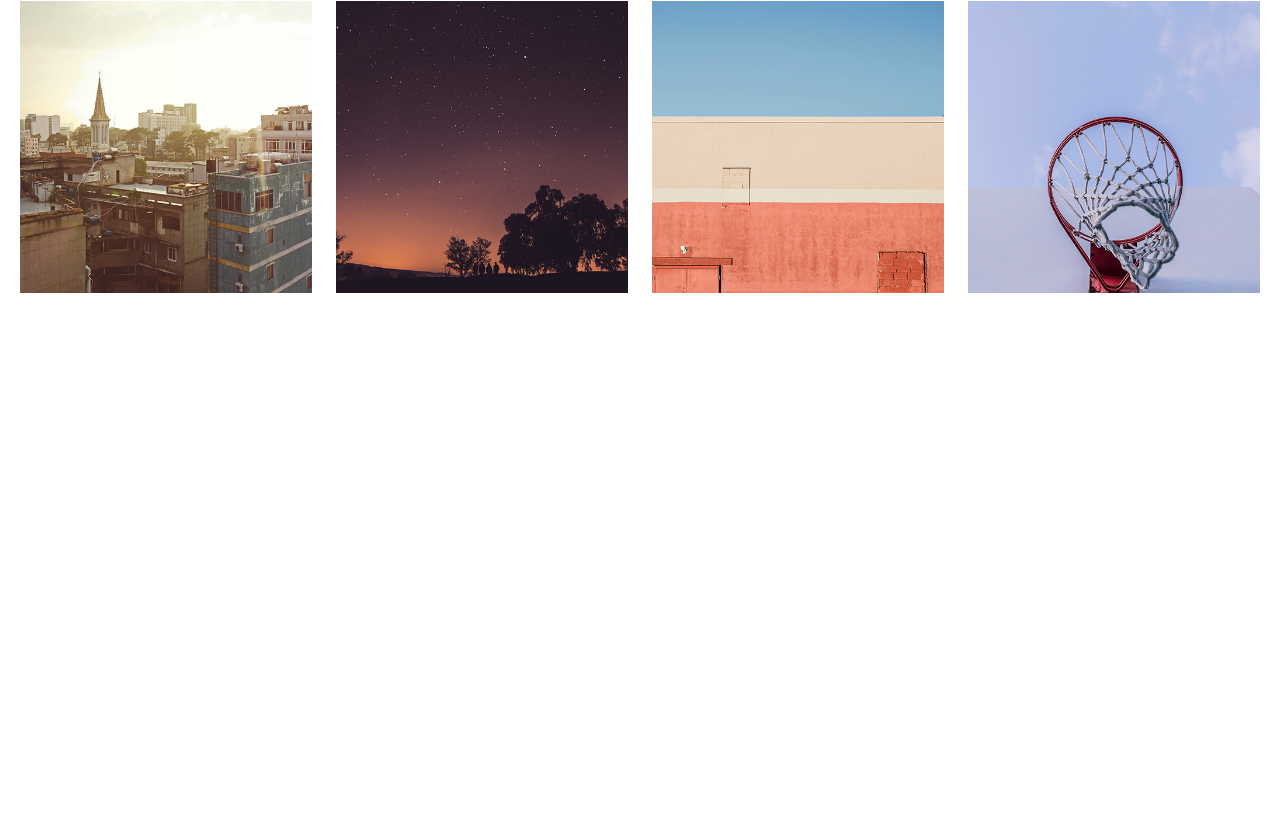
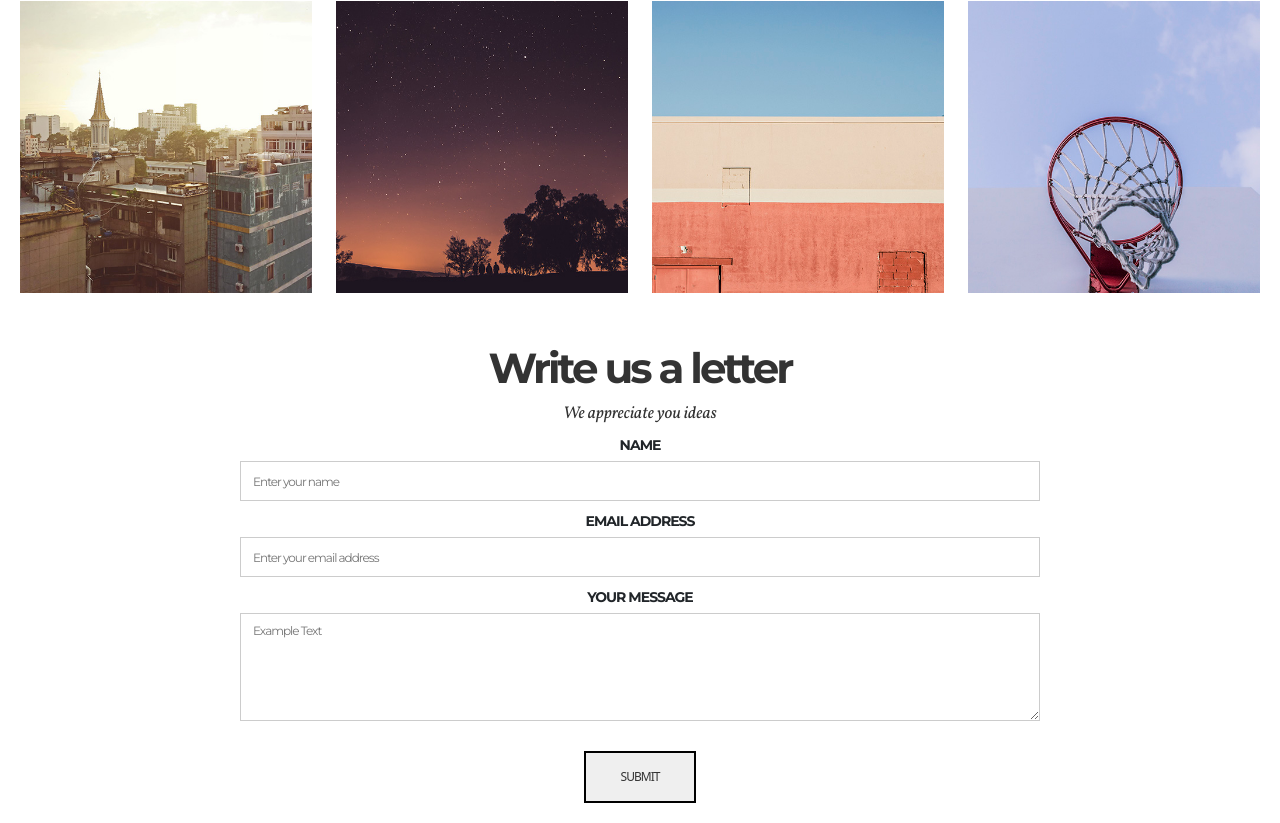
Before and after one commit to crnndavid/portfolio-clone, a React (Create React App) app: page / in a window 1280 px wide. Shown: the part 4671-5494 px from the top of the page. Before the commit the page ends 4984 px from the top, so only its background shows below. Built offline with nearby package versions, Linux system fonts and the light colour scheme.

Commit message:
Contact form design done

```diff
--- a/src/App.js
+++ b/src/App.js
@@ -11,6 +11,7 @@ import BoxText from "./components/BoxText";
 import BoxStats from "./components/BoxStats";
 import BoxDomain from "./components/BoxDomain";
 import BoxCreationInfo from "./components/BoxCreationInfo";
+import ContactForm from "./components/ContactForm";
 
 import box1 from "./assets/img/box-1.jpeg";
 import box2 from "./assets/img/box-2.jpeg";
@@ -172,6 +173,7 @@ function App() {
           />
         </Col>
       </Row>
+      <ContactForm />
     </div>
   );
 }
--- /dev/null
+++ b/src/components/ContactForm.js
@@ -0,0 +1,28 @@
+import React from "react";
+import classes from "./ContactForm.module.css";
+
+const ContactForm = () => {
+  return (
+    <div className={classes["contact-container"]}>
+      <h2 className="h2-subheader">Write us a letter</h2>
+      <h4 className="h4-subheader">We appreciate you ideas</h4>
+      <form>
+        <div className={classes["form-group"]}>
+          <label htmlFor="name">Name</label>
+          <input type="text" placeholder="Enter your name" />
+        </div>
+        <div className={classes["form-group"]}>
+          <label htmlFor="email">Email Address</label>
+          <input type="text" placeholder="Enter your email address" />
+        </div>
+        <div className={classes["form-group"]}>
+          <label htmlFor="message">Your message</label>
+          <textarea type="text" placeholder="Example Text" rows="5" />
+        </div>
+        <button className={classes["btn-action"]}>Submit</button>
+      </form>
+    </div>
+  );
+};
+
+export default ContactForm;
--- /dev/null
+++ b/src/components/ContactForm.module.css
@@ -0,0 +1,61 @@
+.btn-action {
+  padding: 15px 35px;
+
+  margin-top: 30px;
+  border: 2px solid black;
+  text-transform: uppercase;
+  font-size: 12px;
+  color: var(--btn-text-color);
+  letter-spacing: -1px;
+  transition: all 0.5s ease-in-out;
+}
+
+.btn-action:hover {
+  background-color: var(--light-grey-color-hover);
+  color: var(--white-color);
+  border: 2px solid var(--light-grey-color-hover);
+}
+
+.contact-container {
+  padding: 50px 20px 0;
+  display: flex;
+  flex-direction: column;
+  justify-content: center;
+  align-items: center;
+  text-align: center;
+}
+
+.form-group {
+  display: flex;
+  flex-direction: column;
+}
+
+.form-group label {
+  font-family: Montserrat, sans-serif;
+  letter-spacing: -1px;
+  text-transform: uppercase;
+  font-weight: bold;
+  font-size: 14px;
+  margin-bottom: 5px;
+}
+
+.form-group input {
+  min-width: 800px;
+  border: 1px solid #ccc;
+  padding: 8px 12px;
+  height: 40px;
+  font-family: Montserrat, sans-serif;
+  font-size: 12px;
+  letter-spacing: -1px;
+  margin-bottom: 10px;
+}
+
+.form-group textarea {
+  min-width: 800px;
+  border: 1px solid #ccc;
+  padding: 8px 12px;
+
+  font-family: Montserrat, sans-serif;
+  font-size: 12px;
+  letter-spacing: -1px;
+}
```
